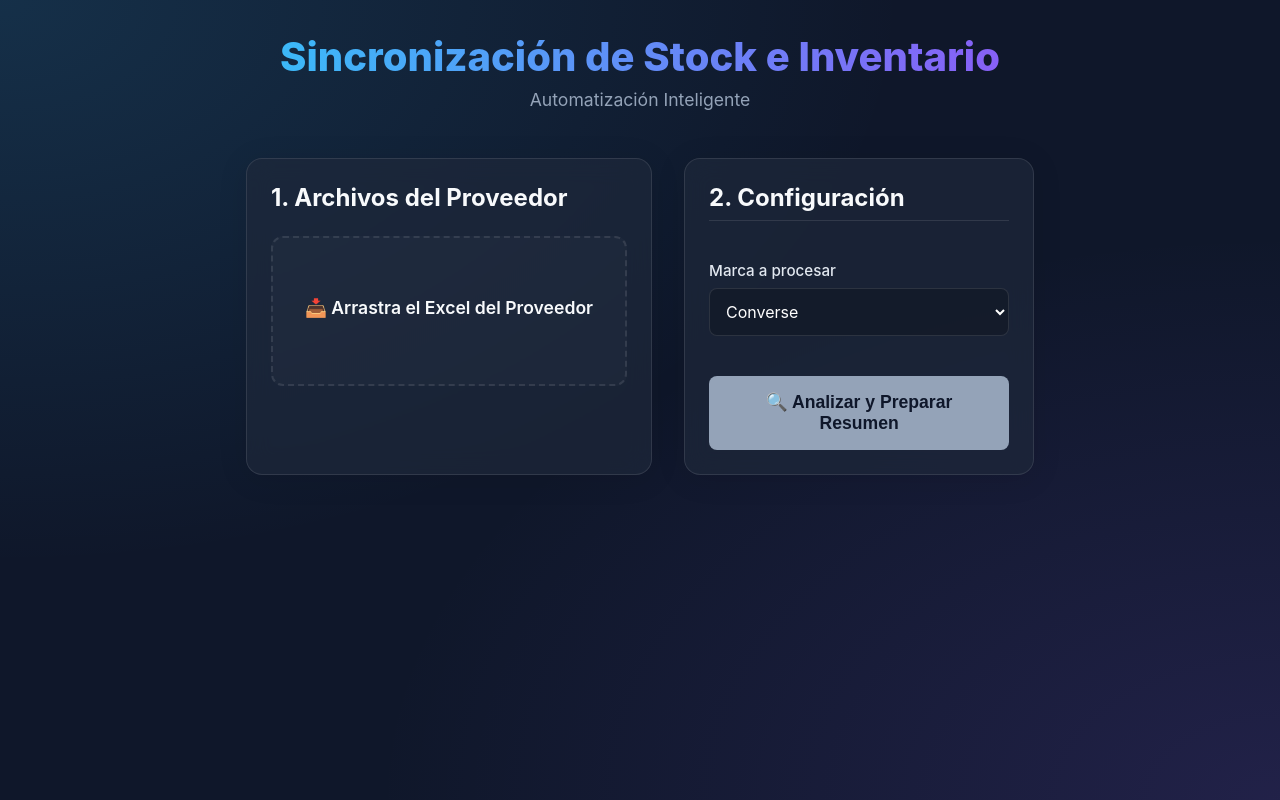
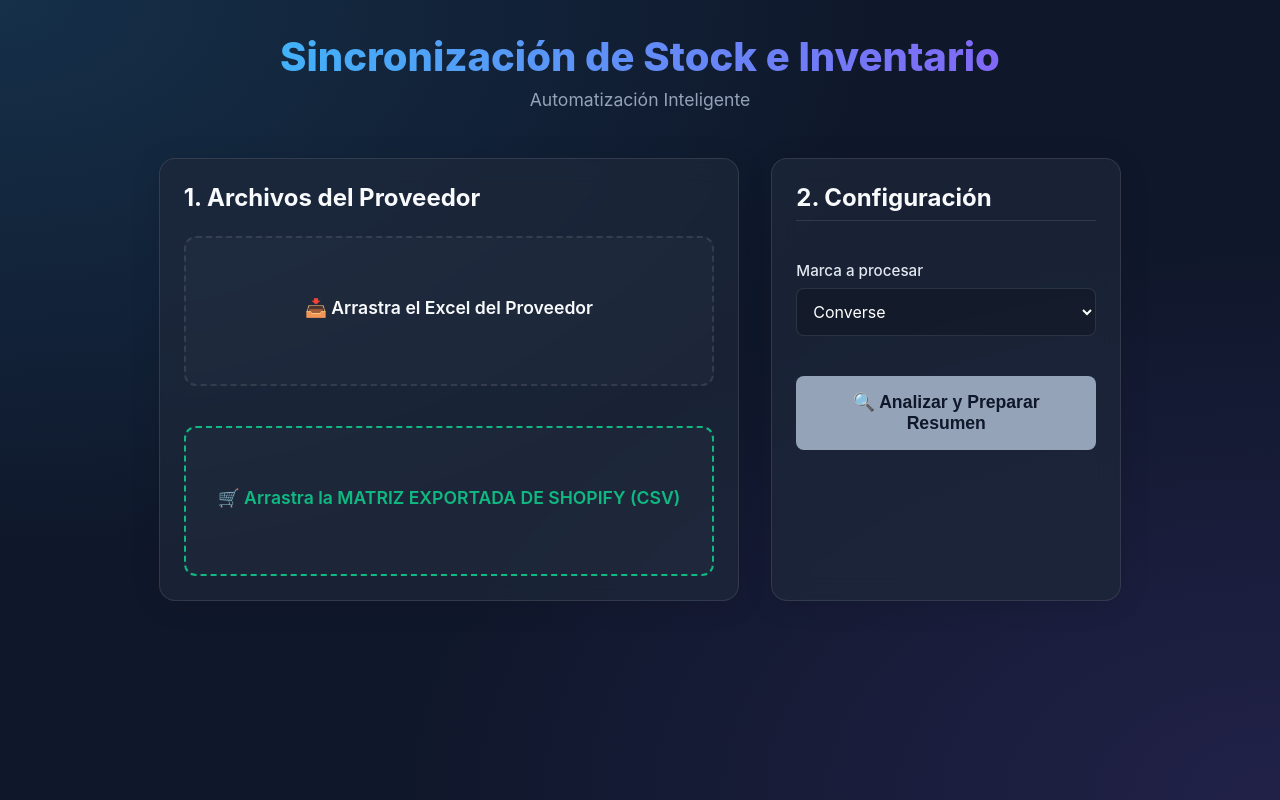
Before and after one commit to wandalemma-dot/smart-sync-shopify, a React (Vite) app: page / in a window 1280 px wide. Built offline with nearby package versions, Linux system fonts and the light colour scheme.

Commit message:
feat: use shopify csv instead of graphql

```diff
--- a/src/App.tsx
+++ b/src/App.tsx
@@ -5,6 +5,7 @@ import type { SyncConfig, SyncResult } from './utils/syncLogic';
 export default function App() {
   const [providerFile, setProviderFile] = useState<File | null>(null);
   const [remitoFile, setRemitoFile] = useState<File | null>(null); // Solo para Bloque
+  const [shopifyFile, setShopifyFile] = useState<File | null>(null); // Matriz Exportada de Shopify
 
   const [sheets, setSheets] = useState<string[]>([]);
 
@@ -60,6 +61,18 @@ export default function App() {
     }
   };
 
+  const handleShopifyDrop = (e: React.DragEvent<HTMLDivElement>) => {
+    e.preventDefault();
+    const file = e.dataTransfer.files[0];
+    if (file) {
+      if (!file.name.toLowerCase().endsWith('.csv')) {
+        alert("⚠️ Error: Por favor, arrastrá la MATRIZ EXPORTADA DE SHOPIFY en formato CSV.");
+        return;
+      }
+      setShopifyFile(file);
+    }
+  };
+
   const preventDefault = (e: React.DragEvent) => e.preventDefault();
 
   const handleAnalyze = async () => {
@@ -68,14 +81,18 @@ export default function App() {
       alert("⚠️ Error: Para Bloque necesitas subir también el PDF del Remito.");
       return;
     }
+    if (!shopifyFile) {
+      alert("⚠️ Error: Necesitas subir la matriz exportada de Shopify (CSV).");
+      return;
+    }
 
     setLoading(true);
-    setLoadingText('Analizando archivos y conectando con Shopify...');
+    setLoadingText('Analizando archivos...');
     setResult(null);
     setPreviewReady(false);
 
     try {
-      const res = await processFiles(providerFile, remitoFile, config);
+      const res = await processFiles(providerFile, remitoFile, shopifyFile, config);
       setResult(res);
       setPreviewReady(true);
     } catch (err: any) {
@@ -129,6 +146,15 @@ export default function App() {
                 <p>{remitoFile?.name}</p>
               </div>
             )}
+
+            <div
+              className={`dropzone ${shopifyFile ? 'has-file' : ''}`}
+              onDrop={handleShopifyDrop} onDragOver={preventDefault}
+              style={{ marginTop: '1rem', borderColor: '#10b981' }}
+            >
+              <h3 style={{ color: '#10b981' }}>{shopifyFile ? '✅ Shopify CSV Listo' : '🛒 Arrastra la MATRIZ EXPORTADA DE SHOPIFY (CSV)'}</h3>
+              <p>{shopifyFile?.name}</p>
+            </div>
           </div>
 
           <div className="glass-panel settings-panel">
@@ -142,6 +168,7 @@ export default function App() {
                   setConfig({...config, brand: e.target.value as any});
                   setProviderFile(null);
                   setRemitoFile(null);
+                  setShopifyFile(null);
                 }}
               >
                 <option value="converse">Converse</option>
@@ -166,7 +193,7 @@ export default function App() {
             <button
               className="btn-primary"
               onClick={handleAnalyze}
-              disabled={!providerFile || (config.brand === 'bloque' && !remitoFile) || loading}
+              disabled={!providerFile || !shopifyFile || (config.brand === 'bloque' && !remitoFile) || loading}
             >
               {loading ? <span className="loader"></span> : '🔍 Analizar y Preparar Resumen'}
             </button>
--- a/src/utils/syncLogic.ts
+++ b/src/utils/syncLogic.ts
@@ -49,26 +49,6 @@ export const convTable3: Record<string, string> = { '5': '35', '5.5': '36', '6':
 export const convTable4: Record<string, string> = { '10.5': '27', '11': '28', '11.5': '28.5', '12': '29', '12.5': '30', '13': '31', '13.5': '31.5', '1': '32', '1.5': '33', '2.5': '34', '3': '35' };
 export const convTable5: Record<string, string> = { '4': '20', '6': '21', '7': '22', '8': '23', '9': '24', '10': '25', '11': '26' };
 
-// Utility: Call Shopify via our Vercel Serverless Function Proxy
-async function fetchShopifyGraphQL(query: string, variables: any = {}) {
-  const res = await fetch('/api/shopify', {
-    method: 'POST',
-    headers: { 'Content-Type': 'application/json' },
-    body: JSON.stringify({ query, variables })
-  });
-  if (!res.ok) {
-    const rawText = await res.text();
-    console.error("Shopify Raw Error:", rawText);
-    throw new Error(`Error de Conexión (${res.status}): ${rawText.substring(0, 100)}`);
-  }
-  const json = await res.json();
-  if (json.errors) {
-     console.error(json.errors);
-     throw new Error('Shopify Error: ' + JSON.stringify(json.errors));
-  }
-  return json.data;
-}
-
 // Extract Sheet names
 export async function extractSheetNames(file: File): Promise<string[]> {
   const arrayBuffer = await file.arrayBuffer();
@@ -116,6 +96,7 @@ async function readPdfText(file: File): Promise<string> {
 export async function processFiles(
   providerFile: File,
   remitoFile: File | null,
+  shopifyFile: File,
   config: SyncConfig
 ): Promise<SyncResult> {
   const alerts: AlertMessage[] = [];
@@ -200,40 +181,55 @@ export async function processFiles(
     }
   }
 
-  // 3. Obtener Inventario y Precios de Shopify via GraphQL
-  let hasNextPage = true;
-  let cursor = null;
+  // 3. Obtener Inventario y Precios de Shopify via CSV
   const shopifyProducts: any[] = [];
 
-  while(hasNextPage) {
-    const q = `
-      query getProducts($cursor: String) {
-        products(first: 100, after: $cursor) {
-          pageInfo { hasNextPage endCursor }
-          edges {
-            node {
-              id title handle tags
-              variants(first: 50) {
-                edges {
-                  node {
-                    id sku price inventoryQuantity
-                    inventoryItem { id }
-                  }
-                }
-              }
-            }
+  await new Promise<void>((resolve, reject) => {
+    Papa.parse(shopifyFile, {
+      header: true,
+      skipEmptyLines: true,
+      complete: (results) => {
+        const rows = results.data as any[];
+        const prodMap: Record<string, any> = {};
+
+        for (const row of rows) {
+          const handle = row['Handle'];
+          if (!handle) continue;
+
+          if (!prodMap[handle]) {
+             // Conservamos el Tags de la primera fila que lo tenga (suele estar en la matriz base)
+             prodMap[handle] = {
+                handle,
+                title: row['Title'] || '',
+                tags: row['Tags'] || '',
+                variants: { edges: [] }
+             };
           }
+          // Si el row tiene Tags y el prodMap no tenía, actualizarlo
+          if (row['Tags'] && !prodMap[handle].tags) {
+            prodMap[handle].tags = row['Tags'];
+          }
+
+          const variant = {
+             node: {
+                id: row['Variant Inventory Item ID'] || '',
+                title: row['Option1 Value'] || row['Title'] || 'Default Title',
+                sku: row['Variant SKU'] || '',
+                price: row['Variant Price'] || '0',
+                inventoryQuantity: parseInt(row['Variant Inventory Qty'] || '0')
+             }
+          };
+          prodMap[handle].variants.edges.push(variant);
         }
-      }
-    `;
-    const data = await fetchShopifyGraphQL(q, { cursor });
-    const connection = data.products;
-    for (const edge of connection.edges) {
-      shopifyProducts.push(edge.node);
-    }
-    hasNextPage = connection.pageInfo.hasNextPage;
-    cursor = connection.pageInfo.endCursor;
-  }
+
+        for (const p of Object.values(prodMap)) {
+          shopifyProducts.push(p);
+        }
+        resolve();
+      },
+      error: (err: any) => reject(new Error("Error leyendo el CSV de Shopify: " + err.message))
+    });
+  });
 
   const updatesToApply: UpdateAction[] = [];
 
```
